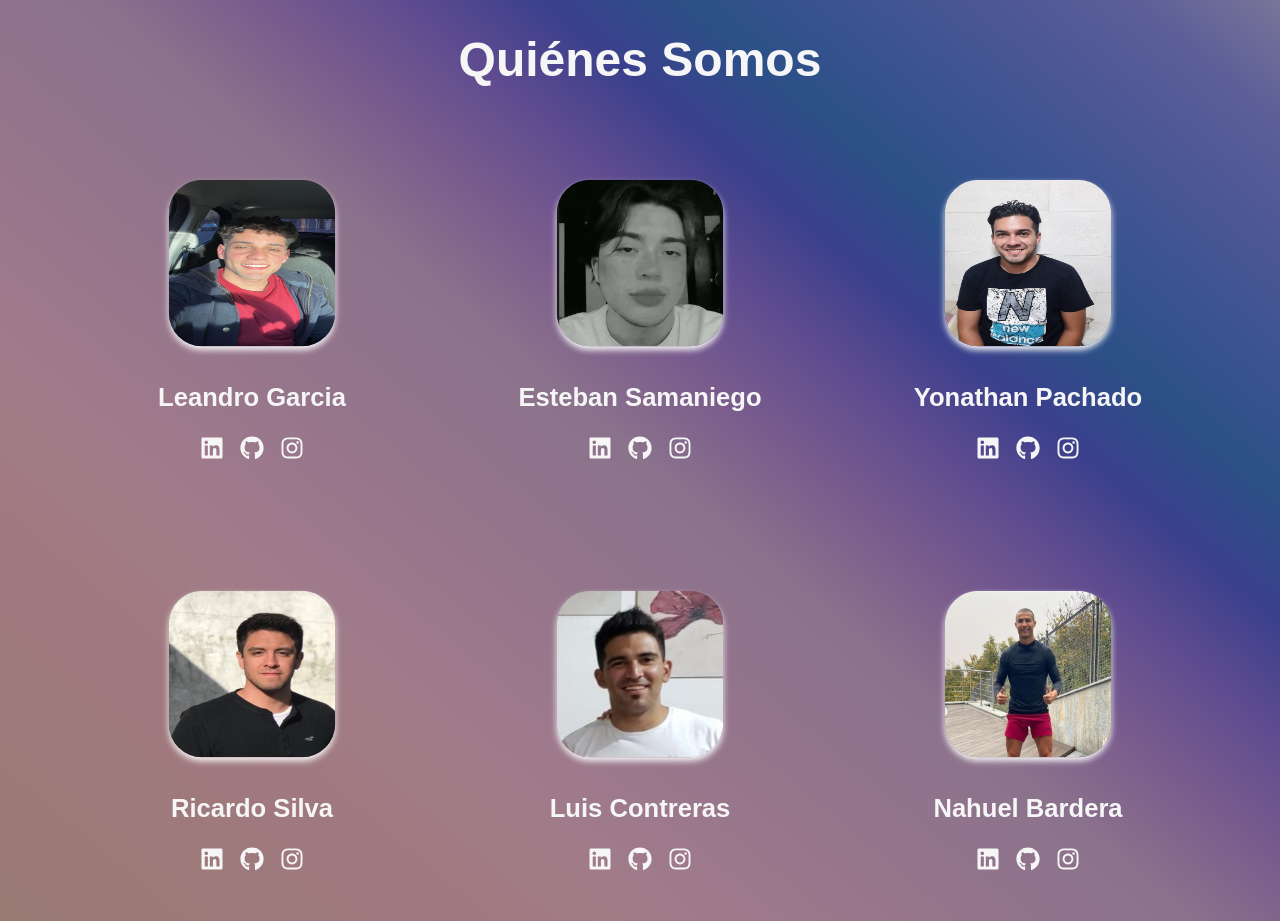
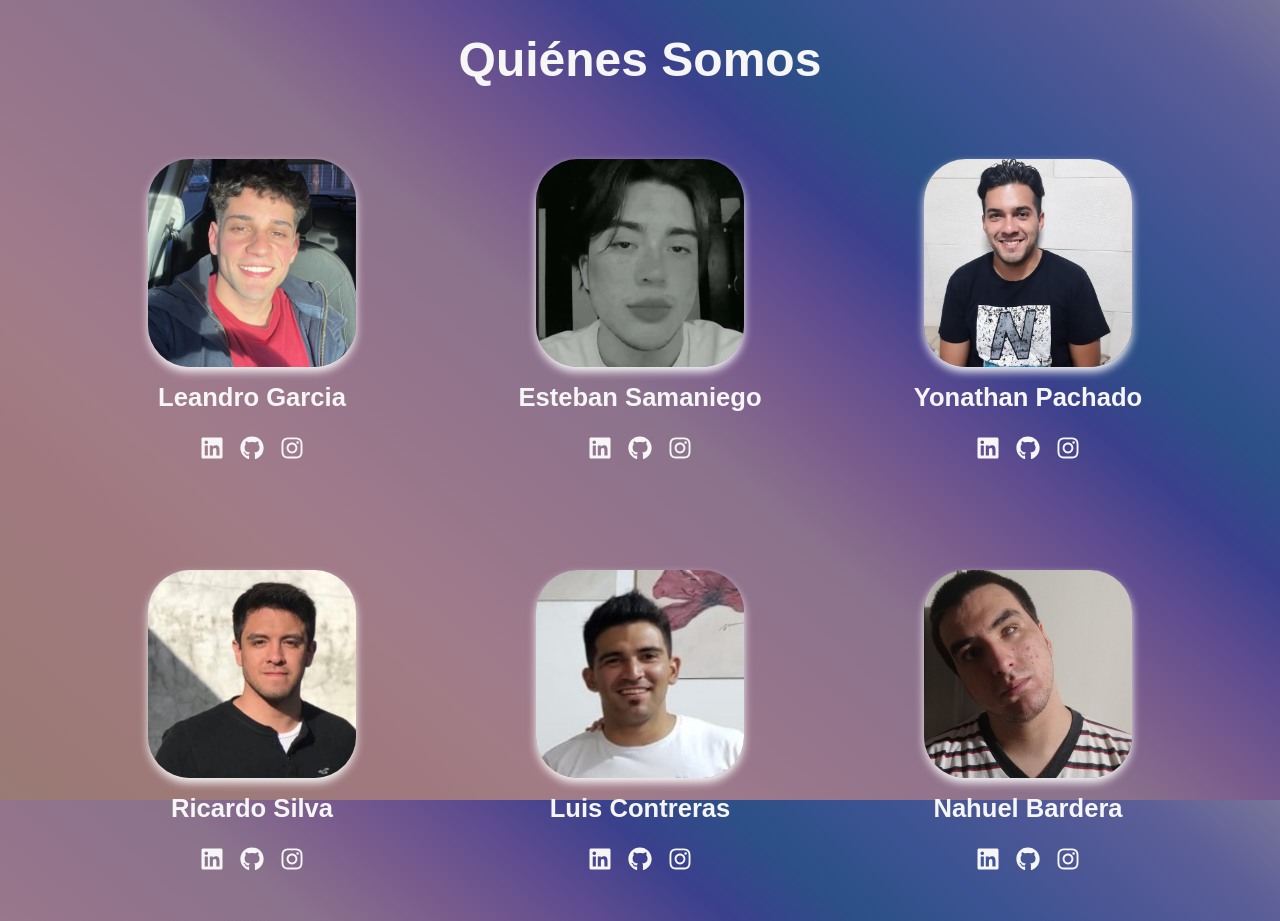
Before and after one commit to leandrogarcia1/trabajoFinal-grupo5, a React (Vite) app: page / in a window 1280 px wide. Built offline with nearby package versions, Linux system fonts and the light colour scheme.

Commit message:
agregando fotos y links que faltaban en QS

```diff
--- a/src/assets/paginas/nosotros/Nosotros.jsx
+++ b/src/assets/paginas/nosotros/Nosotros.jsx
@@ -47,10 +47,10 @@ const data = [
 {
     id: 6,
     name: "Nahuel Bardera",
-    linkedin: "https://www.linkedin.com/in/persona3/",
-    github: "https://github.com/persona3",
-    instagram: "https://instagram.com/persona3",
-    image: "public/img/persona.jpeg",
+    linkedin: "https://ar.linkedin.com/in/nahuel-francisco-bardera-889094252",
+    github: "https://github.com/hermanito135",
+    instagram: "https://instagram.com/itzhermanito135?utm_source=qr&igshid=ZGUzMzM3NWJiOQ%3D%3D",
+    image: "public/img/nahuel.jpeg",
 },
 
 ];
--- a/src/assets/paginas/nosotros/styleNosotros.css
+++ b/src/assets/paginas/nosotros/styleNosotros.css
@@ -17,6 +17,7 @@
     align-items: center;
     margin: 0 auto;
     max-width: 90rem;
+    height: 100vh;
     font-family: sans-serif;
 }
 
@@ -40,7 +41,6 @@
     width: 18rem;
     align-items: center;
     justify-content: center;
-    /*background-color: var(--sexto-color);*/
     color: var(--sexto-color);
     margin: 2rem;
     border-radius: 2rem;
@@ -65,7 +65,7 @@
     border-radius: 20%;
     margin: 0 auto;
     box-shadow: 0 0.3rem 0.5rem var(--sexto-color);
-    transform: scale(0.8)
+    object-fit: cover;
 }
 
 .nosotros-icon{
```
Also changed, not shown: public/img/nahuel.jpeg (added), public/img/persona.jpeg (deleted).
